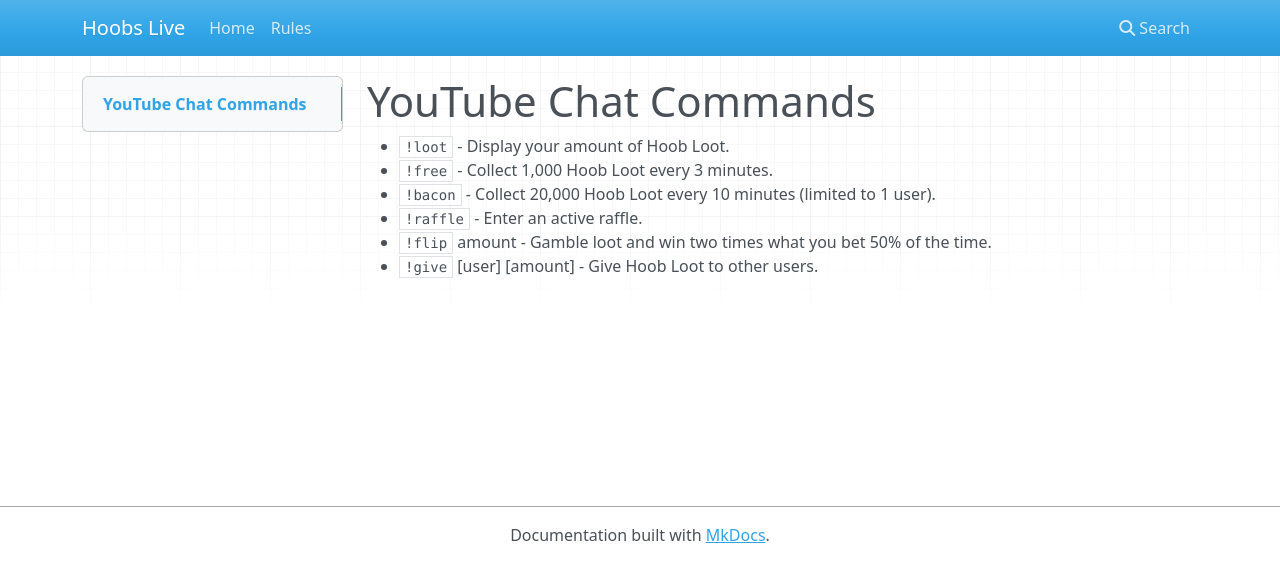
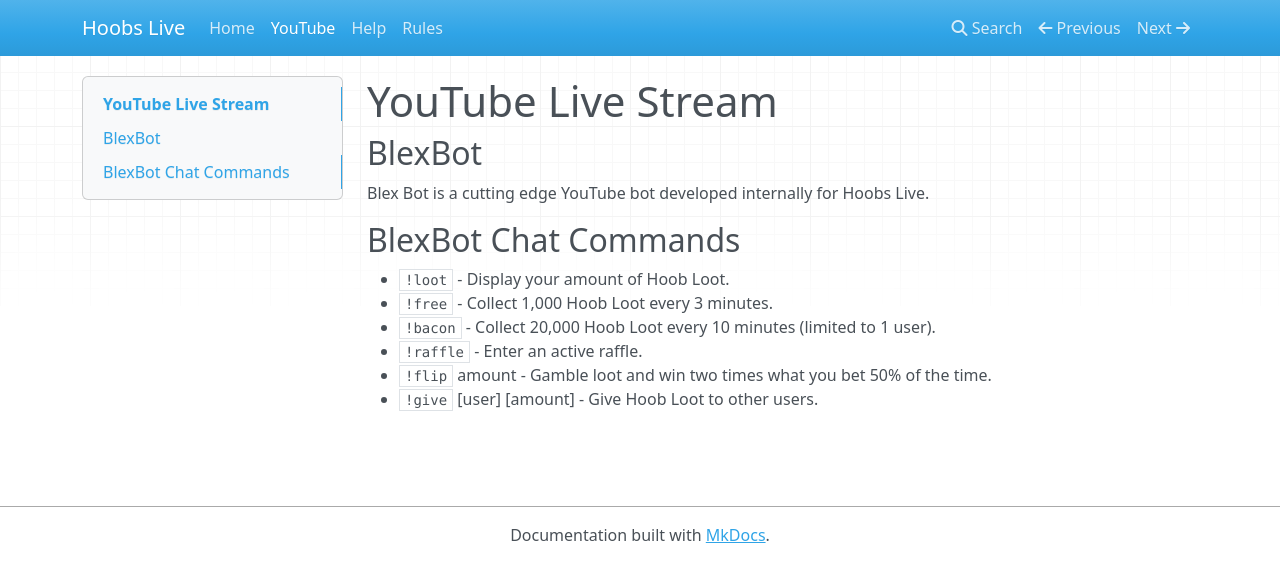
Before and after one commit to cunhar/hoobs-live-docs, an MkDocs documentation site: the page built from docs/youtube/index.md, in a window 1280 px wide. Shown: the top 582 px of the page. Built offline with MkDocs 1.6.1, drawn with Linux system fonts in a browser that asks for light colours; nearby versions of some CDN libraries.

Commit message:
updates around youtube

```diff
--- a/docs/youtube/commands.md
+++ b/docs/youtube/index.md
@@ -1,5 +1,9 @@
-# YouTube Chat Commands
+# YouTube Live Stream
 
+## BlexBot
+Blex Bot is a cutting edge YouTube bot developed internally for Hoobs Live.
+
+## BlexBot Chat Commands
 * `!loot` - Display your amount of Hoob Loot.
 * `!free` - Collect 1,000 Hoob Loot every 3 minutes.
 * `!bacon` - Collect 20,000 Hoob Loot every 10 minutes (limited to 1 user).
--- a/mkdocs.yml
+++ b/mkdocs.yml
@@ -1,4 +1,6 @@
 site_name: Hoobs Live
 nav:
     - Home: index.md
+    - YouTube: youtube/index.md
+    - Help: help/connecting.md
     - Rules: rules/index.md
```
